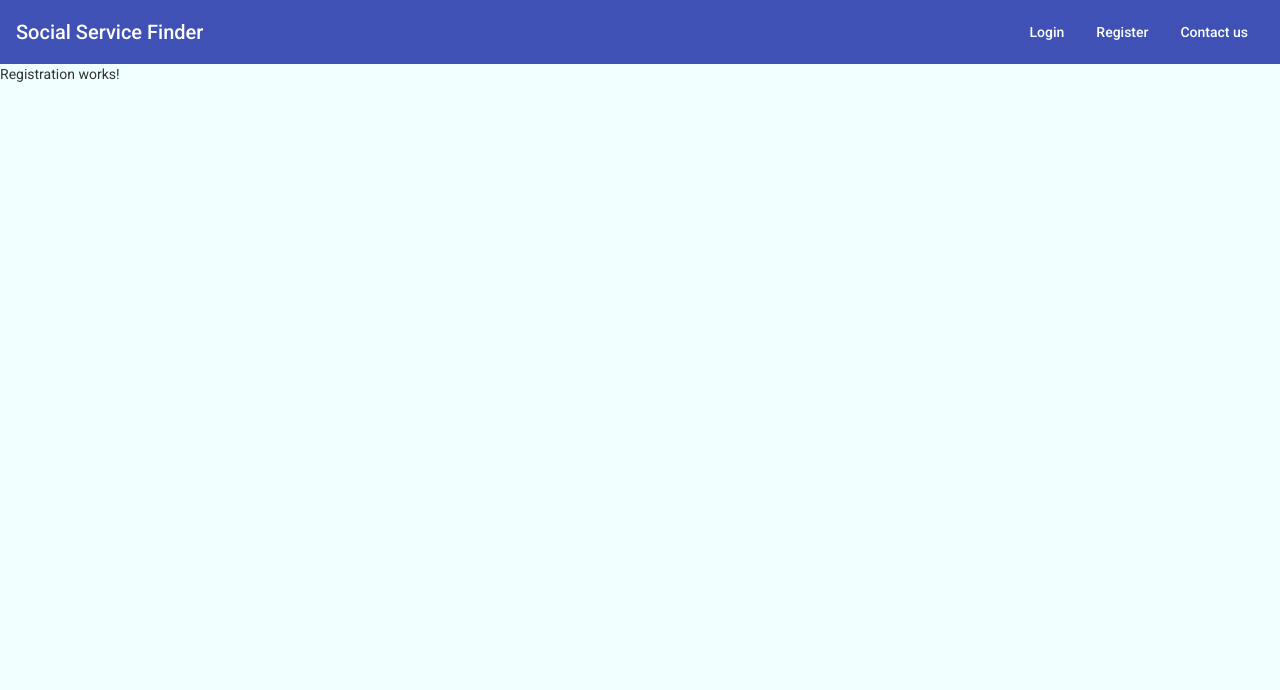
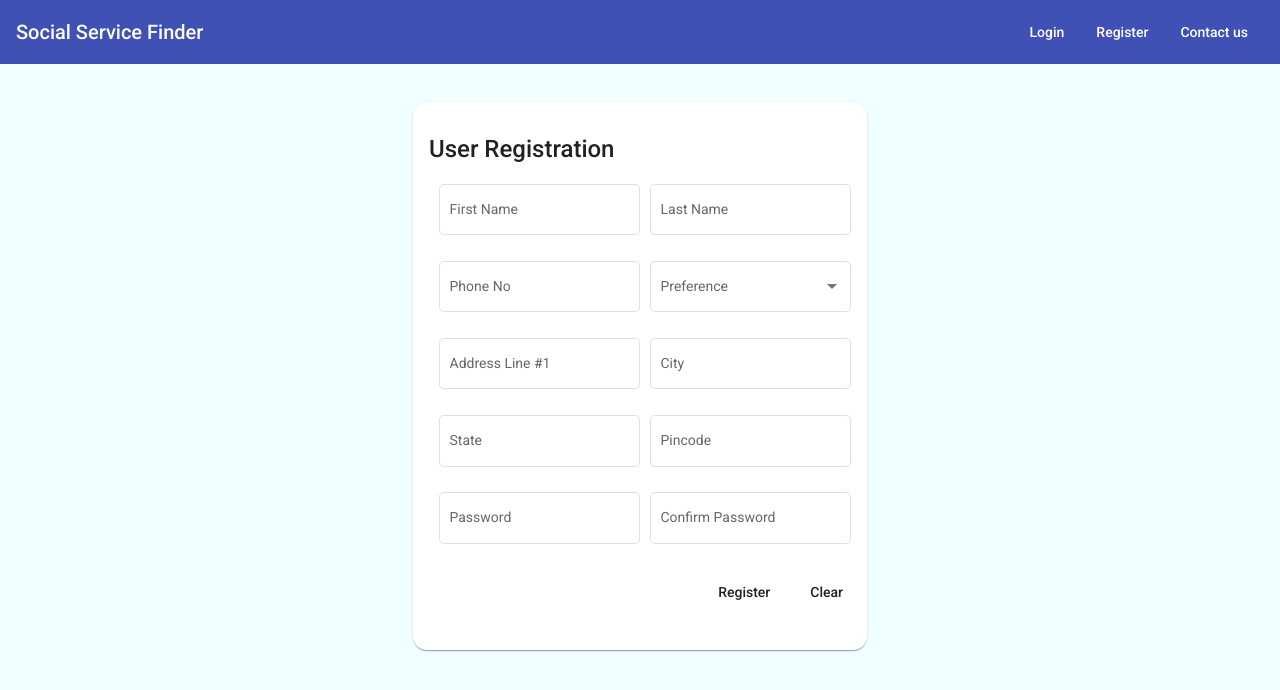
Before and after one commit to tirthct/SocialServiceFinder, an Angular app in the folder socialseriveapp/: page /register in a window 1280 px wide. Shown: the top 690 px of the page. Built offline with nearby package versions, Linux system fonts and the light colour scheme.

Commit message:
Merge Commit Description: Made the registration form again. (Without validation)

```diff
--- a/socialseriveapp/src/app/homepage/contactus/contactus.component.html
+++ b/socialseriveapp/src/app/homepage/contactus/contactus.component.html
@@ -1 +1 @@
-<p>contactus works!</p>
+<p>Contact Us</p>
--- a/socialseriveapp/src/app/registration-form/registration-form.component.css
+++ b/socialseriveapp/src/app/registration-form/registration-form.component.css
@@ -0,0 +1,22 @@
+.form-input-field{
+    position: relative;
+    padding-left:1rem;
+}
+
+.form-container{
+    position: relative;
+    margin: auto;
+    width: fit-content;
+    height: fit-content;
+    border-radius: 1em;
+    margin-top: 3%;
+}
+
+form{
+    position: relative;
+    margin-top: 5%;
+}
+mat-card-title{
+    position: relative;
+    padding-top: 5%;
+}
--- a/socialseriveapp/src/app/registration-form/registration-form.component.html
+++ b/socialseriveapp/src/app/registration-form/registration-form.component.html
@@ -1,3 +1,62 @@
-<form>
-    Registration works!
-</form>
+<mat-card class = "form-container">
+    <mat-card-title>User Registration</mat-card-title>
+    <form>
+        <mat-form-field appearance = "outline" class = "form-input-field">
+            <mat-label>First Name</mat-label>
+            <input matInput type  ="text" placeholder="Ex. John">
+        </mat-form-field>
+
+        <mat-form-field appearance = "outline" class = "form-input-field">
+            <mat-label>Last Name</mat-label>
+            <input matInput type  ="text" placeholder="Ex. Doe">
+        </mat-form-field><br>
+
+        <mat-form-field appearance = "outline" class = "form-input-field">
+            <mat-label>Phone No</mat-label>
+            <input matInput type  ="text"  placeholder="Ex. 1234567890">
+        </mat-form-field>
+
+        <mat-form-field appearance = "outline" class = "form-input-field">
+            <mat-label>Preference</mat-label>
+            <mat-select multiple>
+                <mat-option>NGO</mat-option>
+                <mat-option>PETA</mat-option>
+            </mat-select>
+        </mat-form-field><br>
+
+        <mat-form-field appearance = "outline" class = "form-input-field">
+            <mat-label>Address Line #1</mat-label>
+            <input matInput type  ="text"  placeholder="Ex. Lombard Street">
+        </mat-form-field>
+
+        <mat-form-field appearance = "outline" class = "form-input-field">
+            <mat-label>City</mat-label>
+            <input matInput type  ="text"  placeholder="Ex. San Francisco">
+        </mat-form-field><br>
+
+        <mat-form-field appearance = "outline" class = "form-input-field">
+            <mat-label>State</mat-label>
+            <input matInput type  ="text"  placeholder="Ex. California">
+        </mat-form-field>
+
+        <mat-form-field appearance = "outline" class = "form-input-field">
+            <mat-label>Pincode</mat-label>
+            <input matInput type  ="text"  placeholder="Ex. 12345">
+        </mat-form-field><br>
+
+        <mat-form-field appearance = "outline" class = "form-input-field">
+            <mat-label>Password</mat-label>
+            <input matInput type  ="password"  placeholder="**********">
+        </mat-form-field>
+
+        <mat-form-field appearance = "outline" class = "form-input-field">
+            <mat-label>Confirm Password</mat-label>
+            <input matInput type  ="password"  placeholder="**********">
+        </mat-form-field><br>
+
+        <mat-card-actions align="end">
+            <button mat-button>Register</button>
+            <button mat-button>Clear</button>
+        </mat-card-actions>
+    </form>
+</mat-card>
--- a/socialseriveapp/src/styles.css
+++ b/socialseriveapp/src/styles.css
@@ -2,3 +2,6 @@
 @import 'https://maxcdn.bootstrapcdn.com/bootstrap/3.4.1/css/bootstrap.min.css';
 html, body { height: 100%; }
 body { margin: 0; font-family: Roboto; background-color: azure; }
+
+html, body { height: 100%; }
+body { margin: 0; font-family: Roboto, "Helvetica Neue", sans-serif; }
```
Also changed, not shown: socialseriveapp/src/app/app.module.ts (+7 -1 lines), 1 other file (tests, documents, lock files or other folders).
